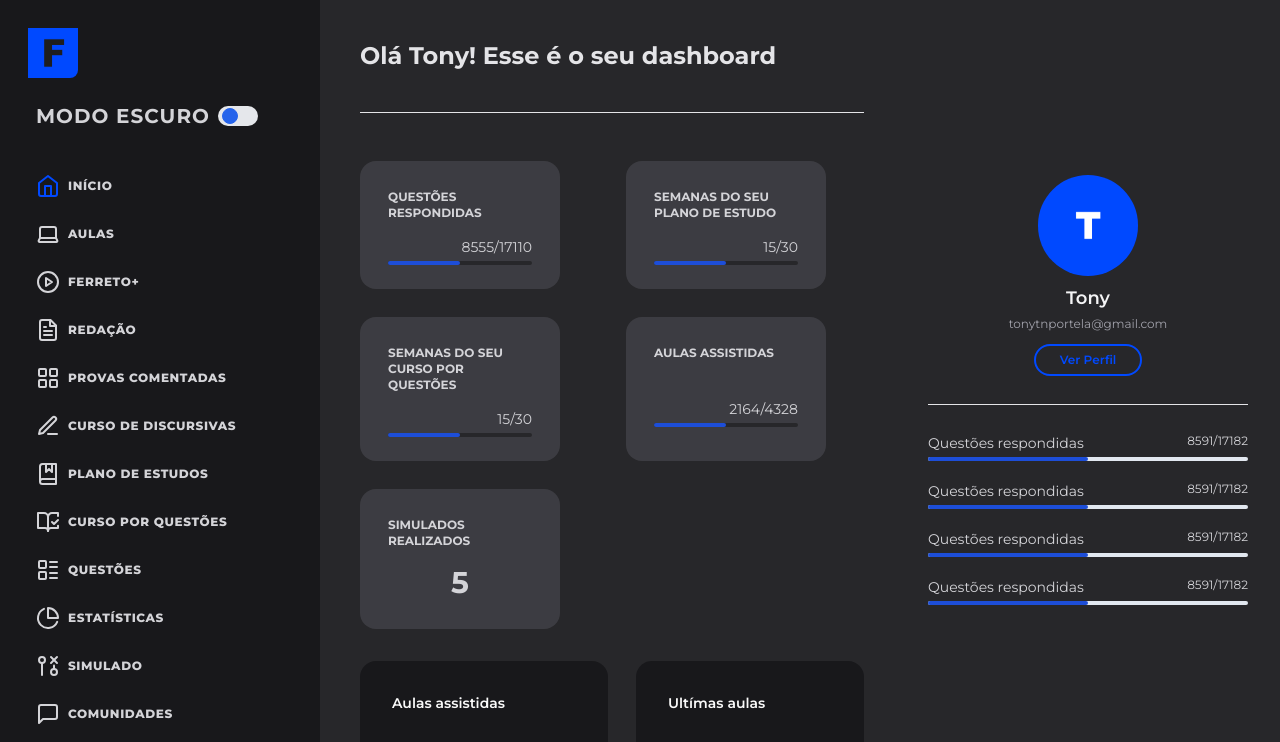
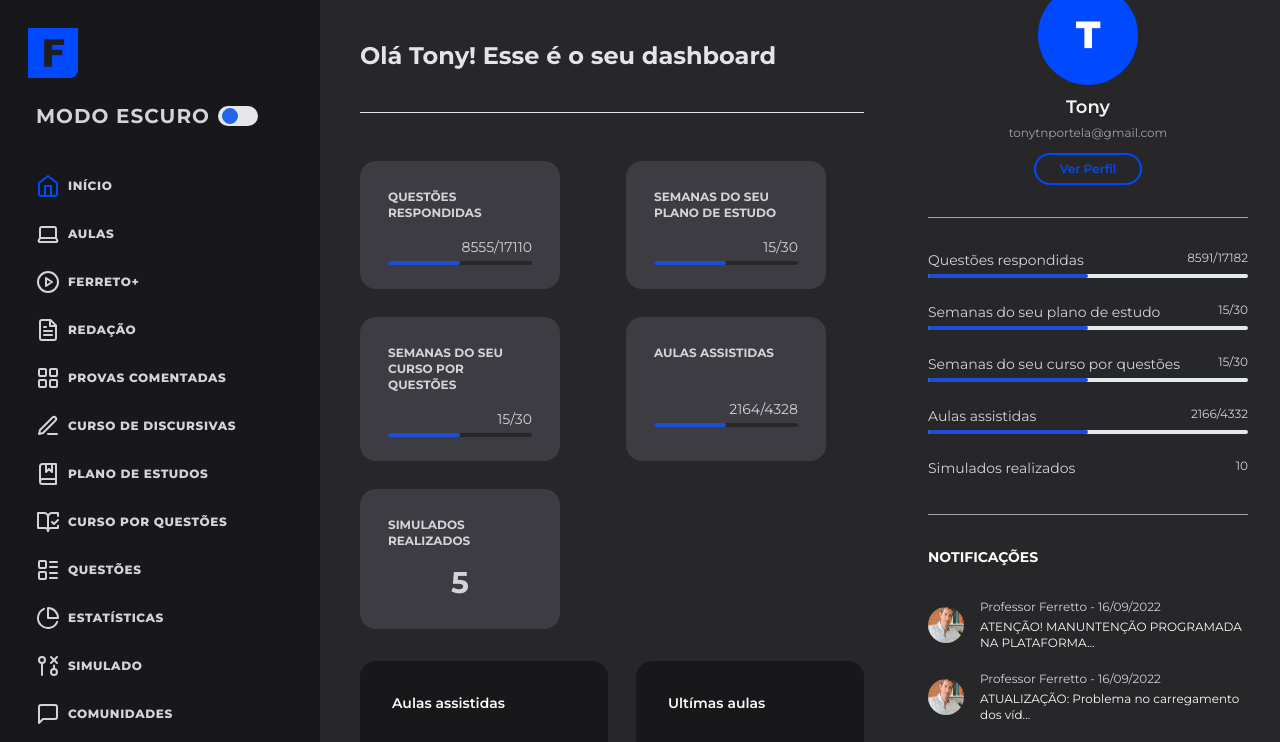
Before and after one commit to ItsTonyy/Ferretto-Clone, a Next.js app: page / in a window 1280 px wide. Shown: the top 742 px of the page. Built offline with nearby package versions, Linux system fonts and the light colour scheme; what tailwindcss-animated would draw is missing.

Commit message:
2ndAsideComplete

```diff
--- a/src/app/page.tsx
+++ b/src/app/page.tsx
@@ -537,9 +537,9 @@ export default function Home() {
             <h2 className='text-zinc-100 font-semibold text-lg pt-2 pb-1'>Tony</h2>
             <p className='text-xs text-zinc-400 mb-3'>tonytnportela@gmail.com</p>
             <button className='text-regal-blue bg-zinc-800 border-regal-blue border-2 px-6 pt-1.5 pb-1.5 rounded-3xl text-xs font-semibold'>Ver Perfil</button>
-            <div className='w-full my-7 border-t border-zinc-200'></div>
+            <div className='w-full my-8 border-t border-zinc-400'></div>
 
-            <div className='mb-5'>
+            <div className='mb-6'>
               <div className='flex flex-row justify-between mb-1'>
                <span className='text-sm text-zinc-300'>Questões respondidas</span>
                <span className='text-xs text-zinc-300'>8591/17182</span>
@@ -550,10 +550,10 @@ export default function Home() {
               </div>
             </div>
 
-            <div className='mb-5'>
+            <div className='mb-6'>
               <div className='flex flex-row justify-between mb-1'>
-               <span className='text-sm text-zinc-300'>Questões respondidas</span>
-               <span className='text-xs text-zinc-300'>8591/17182</span>
+               <span className='text-sm text-zinc-300'>Semanas do seu plano de estudo</span>
+               <span className='text-xs text-zinc-300'>15/30</span>
               </div>
 
               <div className='h-1 rounded-full w-80 bg-slate-200'>
@@ -561,10 +561,10 @@ export default function Home() {
               </div>
             </div>
 
-            <div className='mb-5'>
+            <div className='mb-6'>
               <div className='flex flex-row justify-between mb-1'>
-               <span className='text-sm text-zinc-300'>Questões respondidas</span>
-               <span className='text-xs text-zinc-300'>8591/17182</span>
+               <span className='text-sm text-zinc-300'>Semanas do seu curso por questões</span>
+               <span className='text-xs text-zinc-300'>15/30</span>
               </div>
 
               <div className='h-1 rounded-full w-80 bg-slate-200'>
@@ -572,10 +572,10 @@ export default function Home() {
               </div>
             </div>
 
-            <div className='mb-5'>
+            <div className='mb-6'>
               <div className='flex flex-row justify-between mb-1'>
-               <span className='text-sm text-zinc-300'>Questões respondidas</span>
-               <span className='text-xs text-zinc-300'>8591/17182</span>
+               <span className='text-sm text-zinc-300'>Aulas assistidas</span>
+               <span className='text-xs text-zinc-300'>2166/4332</span>
               </div>
 
               <div className='h-1 rounded-full w-80 bg-slate-200'>
@@ -583,7 +583,44 @@ export default function Home() {
               </div>
             </div>
 
+            <div className='flex flex-row justify-between mb-1 w-80'>
+               <span className='text-sm text-zinc-300'>Simulados realizados</span>
+               <span className='text-xs text-zinc-300'>10</span>
+            </div>
 
+            <div className='w-full my-8 border-t border-zinc-400'></div>
+
+            <div className='flex justify-start w-80 mb-8'>
+              <h3 className='text-sm font-bold'>NOTIFICAÇÕES</h3>
+            </div>
+
+
+            <div className='flex flex-row w-80 items-center mb-5'>
+              <Image src={ferrettoImage} width={50} height={1} alt="foto-do-ferretto" className='rounded-full w-9 h-9 mr-4'/>
+
+              <div>
+                <p className='text-xs text-zinc-200/90 mb-1'>Professor Ferretto - 16/09/2022</p>
+                <p className='text-xs'>ATENÇÃO! MANUNTENÇÃO PROGRAMADA NA PLATAFORMA...</p>
+              </div>
+            </div>
+
+            <div className='flex flex-row w-80 items-center mb-5'>
+              <Image src={ferrettoImage} width={50} height={1} alt="foto-do-ferretto" className='rounded-full w-9 h-9 mr-4'/>
+
+              <div>
+                <p className='text-xs text-zinc-200/90 mb-1'>Professor Ferretto - 16/09/2022</p>
+                <p className='text-xs'>ATUALIZAÇÃO: Problema no carregamento dos víd…</p>
+              </div>
+            </div>
+
+            <div className='flex flex-row w-80 items-center mb-5'>
+              <Image src={ferrettoImage} width={50} height={1} alt="foto-do-ferretto" className='rounded-full w-9 h-9 mr-4'/>
+
+              <div>
+                <p className='text-xs text-zinc-200/90 mb-1'>Professor Ferretto - 16/09/2022</p>
+                <p className='text-xs'>Problemas no carregamento de vídeos - Aviso i…</p>
+              </div>
+            </div>
 
           </div>
         </aside>
```
